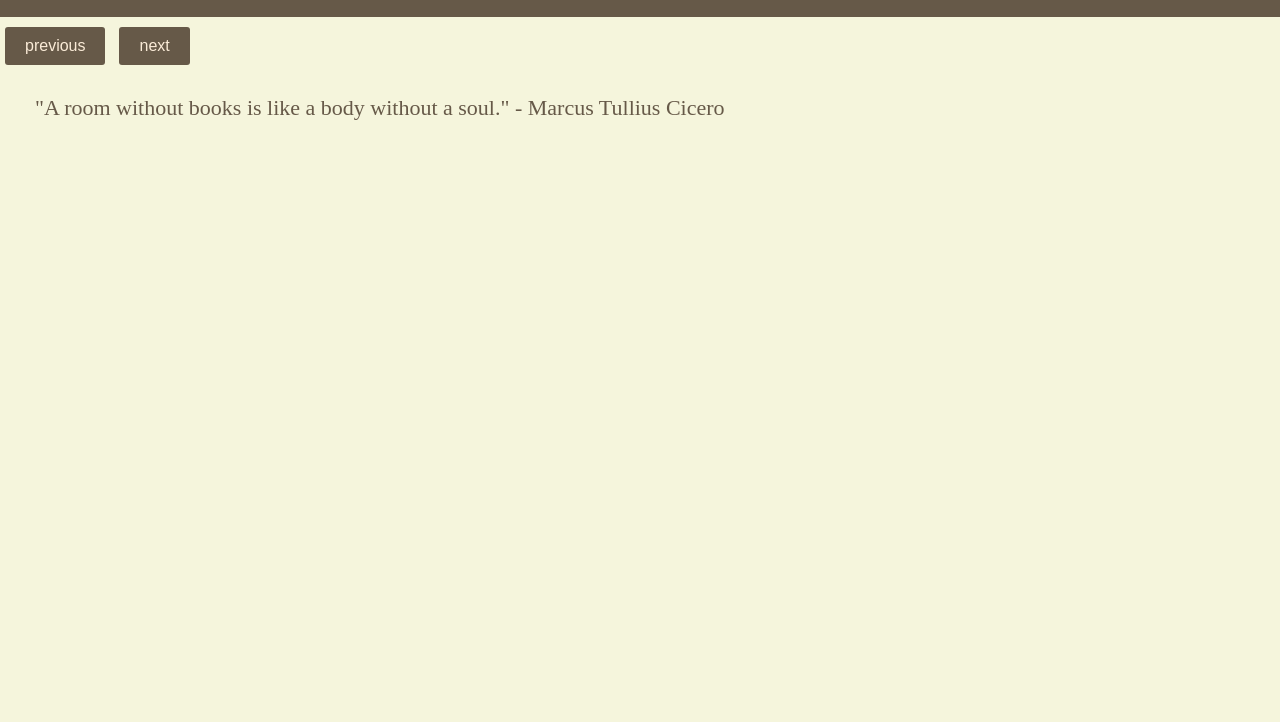
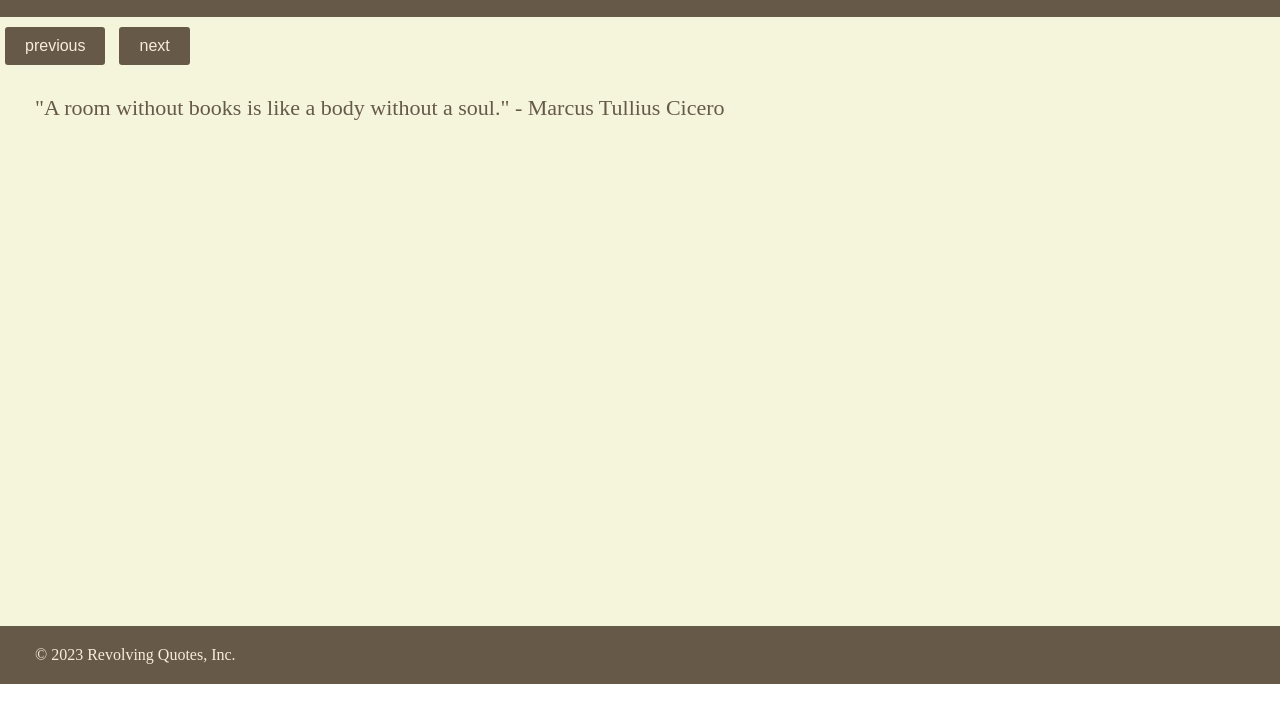
Before and after one commit to Elias-J-Henry/interactive-ui-practice, a plain HTML site: page index.html in a window 1280 px wide. Shown: the part 60-782 px from the top of the page. Drawn offline with Linux system fonts and the light colour scheme.

Commit message:
added footer

```diff
--- a/index.css
+++ b/index.css
@@ -10,8 +10,9 @@ header {
     color: antiquewhite;
 }
 
-body {
+body section {
     background-color: beige;
+    height: 609px;
 }
 
 p {
@@ -38,3 +39,10 @@ button:hover {
     border-radius: 3px;
     padding: 10px 20px;
 }
+
+footer {
+    padding: 20px 35px;
+    background-color:rgb(102, 89, 72);
+    width: 100%;
+    color: antiquewhite;
+}
--- a/index.html
+++ b/index.html
@@ -18,5 +18,9 @@
         <div id="container"></div>
         <script src="../interactive-ui-practice/script.js"></script>
     </section>
+
+    <footer>
+        &copy; 2023 Revolving Quotes, Inc.
+    </footer>
 </body>
 </html>
```
